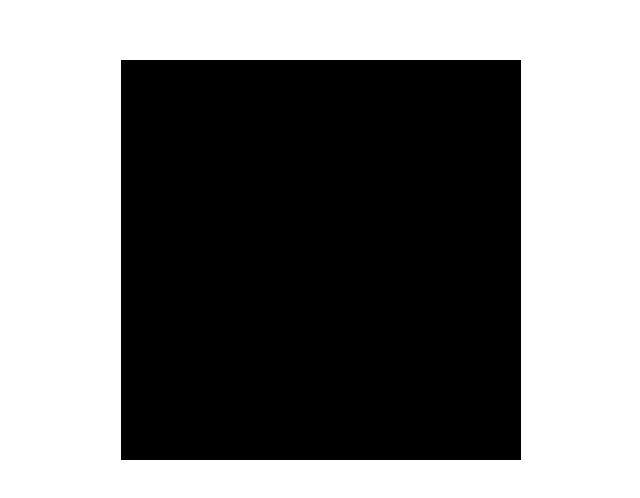
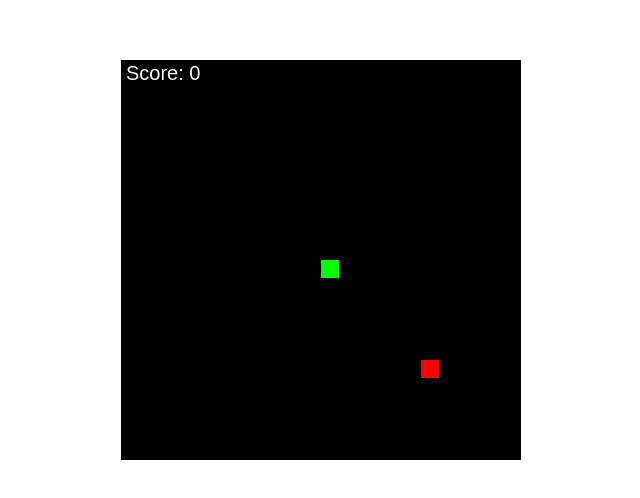
Before and after one commit to nekomask/SnakeJS, a plain HTML site: page index.html in a window 1280 px wide. Shown: the part 140-638 px from the top of the page, without its empty margins (319-959 px from the left). Drawn offline with Linux system fonts and the light colour scheme.

Commit message:
added gameLoop function that instantiates the game and elements

```diff
--- a/index.html
+++ b/index.html
@@ -114,7 +114,8 @@
 
 
 
-
+// Start the game loop
+        gameLoop();
     </script>
 </body>
 </head>
```
